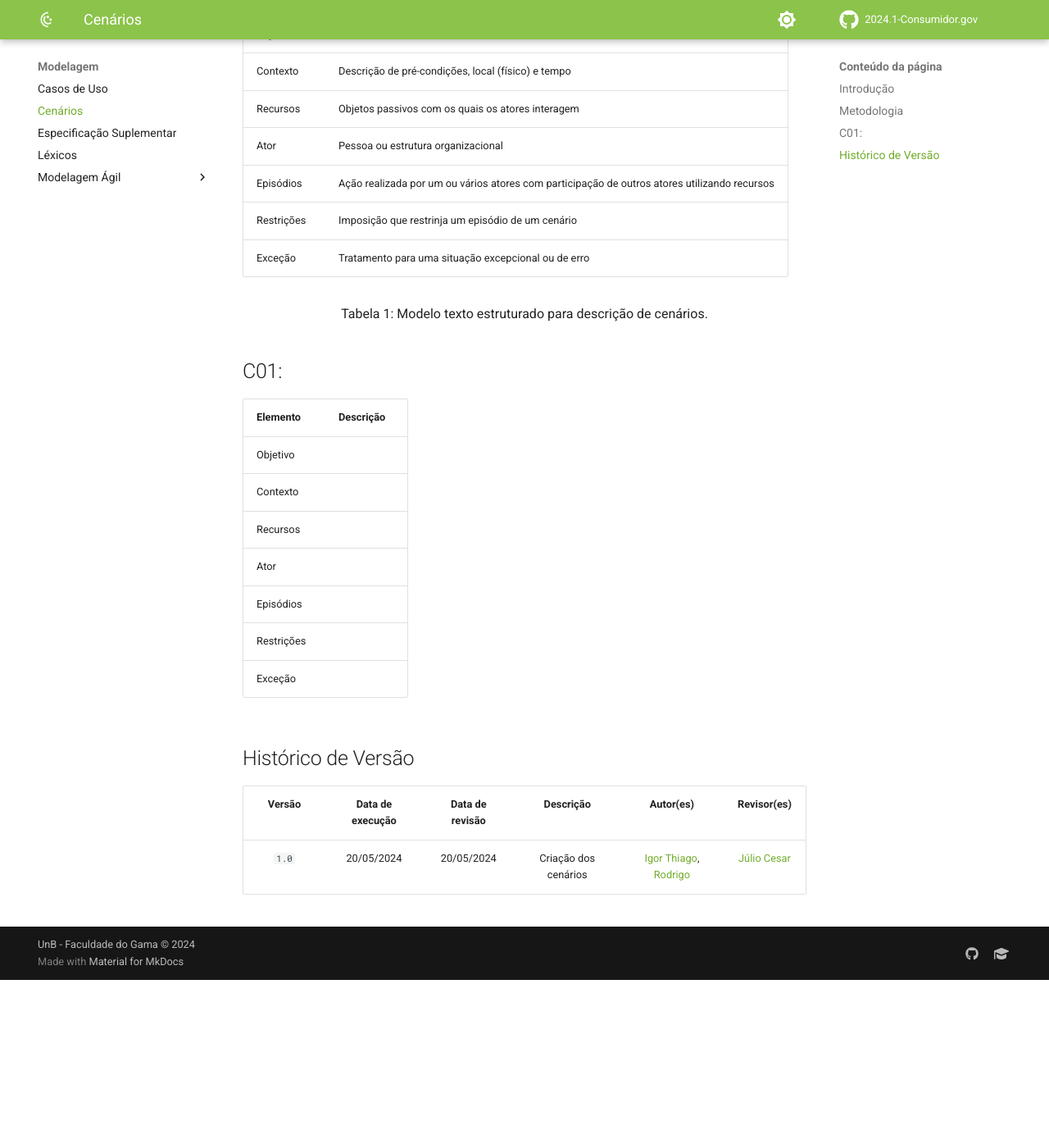
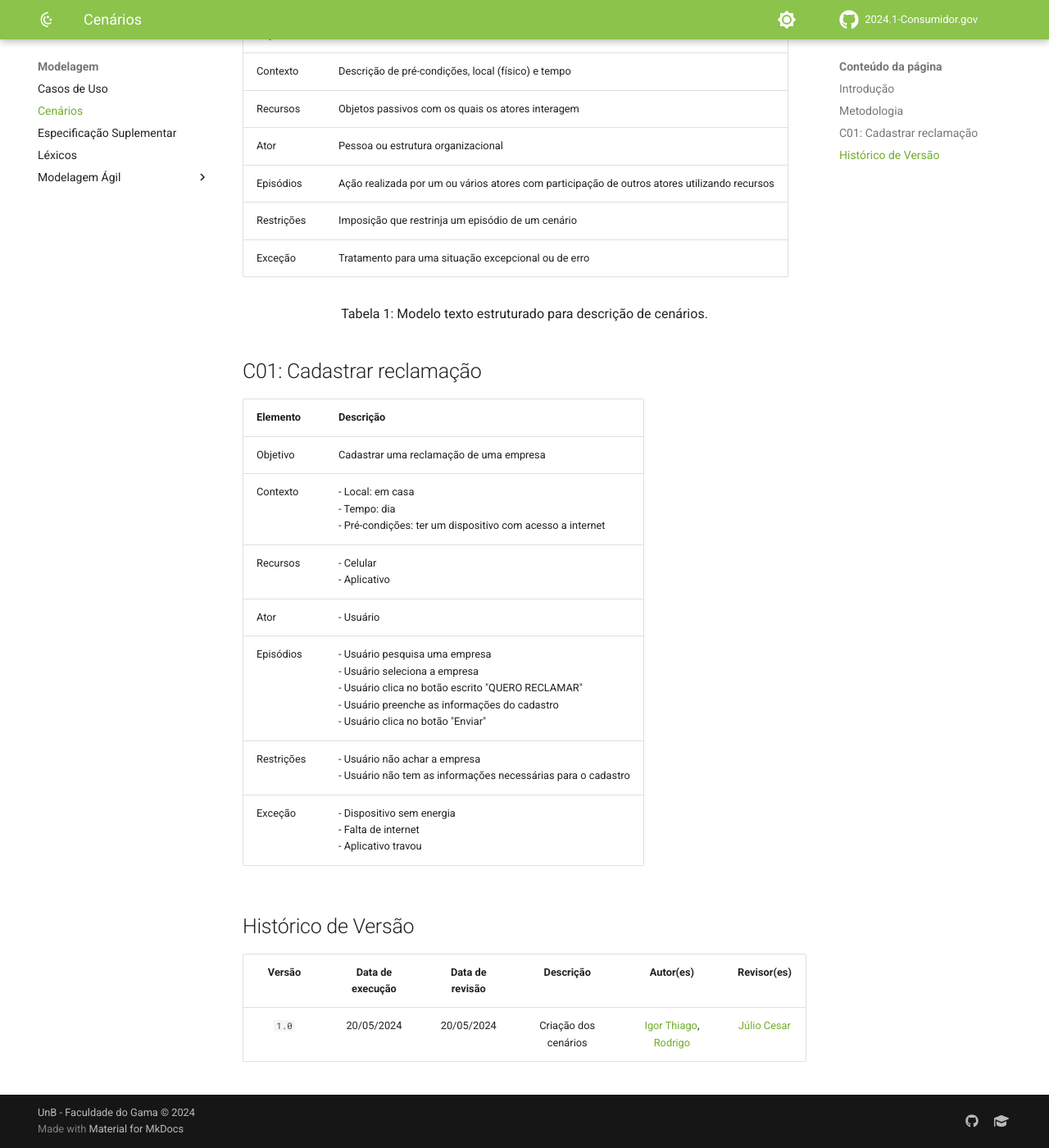
Before and after one commit to Requisitos-de-Software/2024.1-Grupo08, an MkDocs documentation site: the page built from docs/Modelagem/cenarios.md, in a window 1280 px wide and 1400 px high, scrolled down 668 px. Shown: the whole window at 82% size. Built offline with MkDocs 1.6.1 and Material for MkDocs 9.7.7, drawn with Linux system fonts in a browser that asks for light colours; comment, search, counter and statistics services are not loaded; before the commit the page ends 1863 px from its top, so only the background shows below that.

Commit message:
Adicionando primeiro cenário

```diff
--- a/docs/Modelagem/cenarios.md
+++ b/docs/Modelagem/cenarios.md
@@ -25,17 +25,17 @@ Há cinco maneiras de descrever cenários: texto narrativo, texto estruturado, d
 
 
 
-## C01:
+## C01: Cadastrar reclamação
 
 | Elemento   | Descrição                                                                                                                                                        |
 | ---------- | ---------------------------------------------------------------------------------------------------------------------------------------------------------------- |
-| Objetivo   |                                    |
-| Contexto   |                                    |
-| Recursos   |                                    |
-| Ator       |                                    |
-| Episódios  |                                    |
-|Restrições  |                                    |
-| Exceção    |
+| Objetivo   |Cadastrar uma reclamação de uma empresa|
+| Contexto   | - Local: em casa <br> - Tempo: dia <br> - Pré-condições: ter um dispositivo com acesso a internet|
+| Recursos   | - Celular <br> - Aplicativo
+| Ator       | - Usuário|
+| Episódios  | - Usuário pesquisa uma empresa <br> - Usuário seleciona a empresa <br> - Usuário clica no botão escrito "QUERO RECLAMAR" <br> - Usuário preenche as informações do cadastro <br> - Usuário clica no botão "Enviar"|
+|Restrições  | - Usuário não achar a empresa <br> - Usuário não tem as informações necessárias para o cadastro|
+| Exceção    | - Dispositivo sem energia <br> - Falta de internet <br> - Aplicativo travou
 
 
 
```
